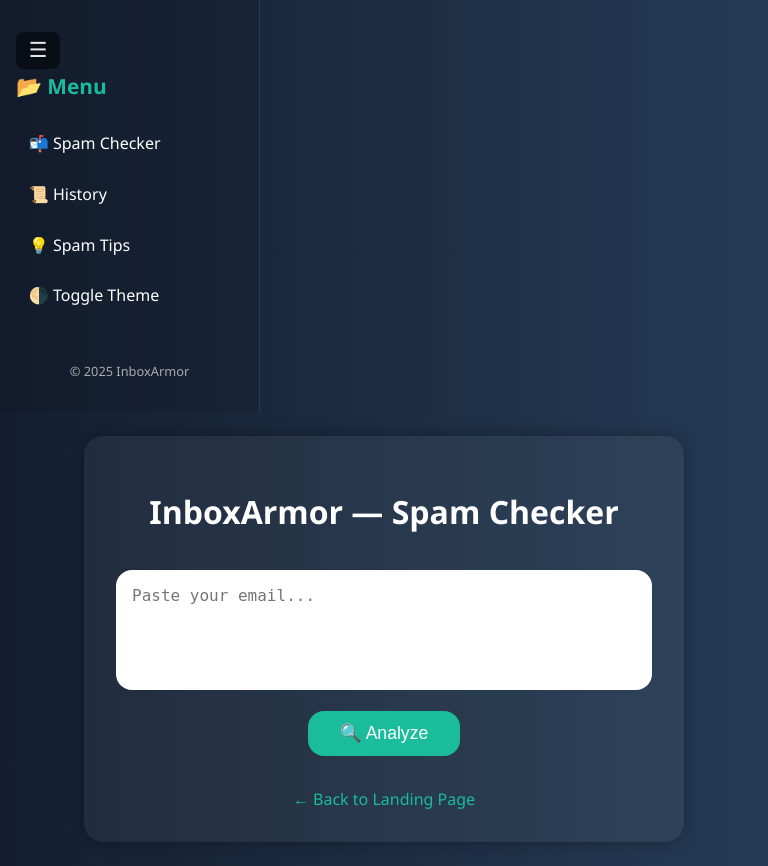
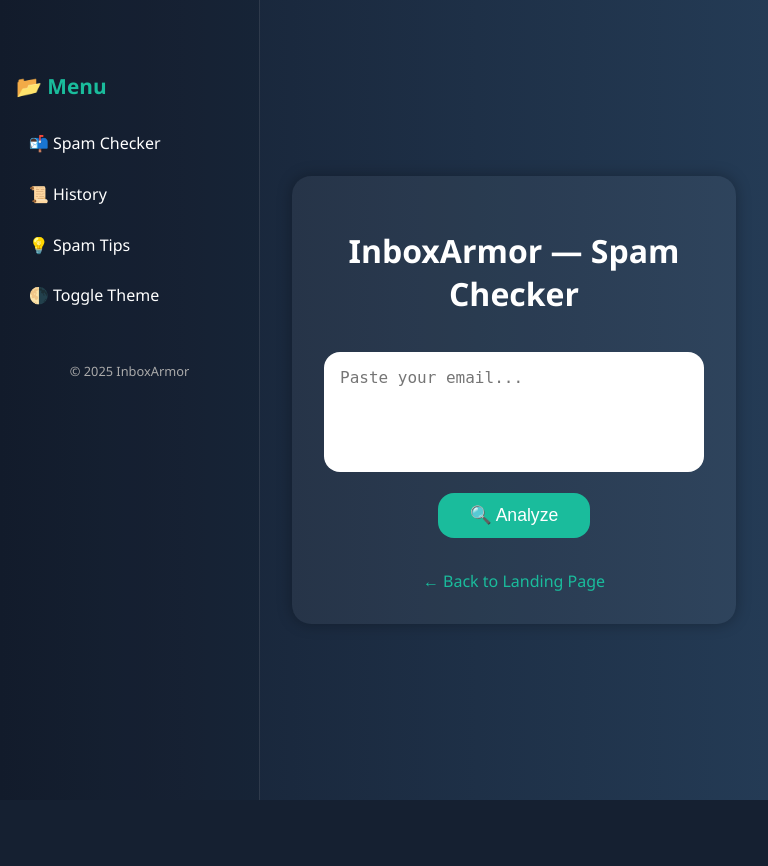
Before and after one commit to basak-anushka13/EmailSpamDetector, a Flask app: page /home in a window 768 px wide. After the commit the page ends 800 px from the top, so only its background shows below. Run offline with Flask 3, Linux system fonts and the light colour scheme; parts of the project's set-up code (start-up, migrations or seed data) failed here and were passed over.

Commit message:
Update home.html

```diff
--- a/templates/home.html
+++ b/templates/home.html
@@ -36,11 +36,11 @@
       left: 0;
       height: 100vh;
       z-index: 1000;
-  transform: translateX(-100%); /* hidden by default */
+      transform: translateX(-100%);
     }
 
     .sidebar.show {
-  transform: translateX(0); /* show when toggled */
+      transform: translateX(0);
     }
 
     .sidebar h2 {
@@ -50,7 +50,6 @@
       margin-top: 2.5rem;
     }
 
-/* Hamburger button */
     .hamburger {
       position: fixed;
       top: 1rem;
@@ -185,35 +184,21 @@
       font-size: 0.95rem;
     }
 
-    @media (max-width: 768px) {
-      body {
-        flex-direction: column;
-      }
-
+    @media (min-width: 768px) {
       .sidebar {
         transform: translateX(0) !important;
         position: relative;
-    height: auto;
       }
 
       .hamburger {
-    display: none;
-  }
-
-      .main {
-        padding: 1.5rem;
-      }
-
-      .toggle-btn {
-        top: 1rem;
-        left: 1rem;
+        display: none !important;
       }
     }
   </style>
 </head>
 <body class="dark">
 
-  <button class="toggle-btn" onclick="toggleSidebar()">☰</button>
+  <button class="toggle-btn hamburger" onclick="toggleSidebar()">☰</button>
 
   <div class="sidebar" id="sidebar">
     <h2>📂 Menu</h2>
@@ -269,7 +254,8 @@
 
   <script>
     function toggleSidebar() {
-      document.getElementById('sidebar').classList.toggle('show');
+      const sidebar = document.getElementById("sidebar");
+      sidebar.classList.toggle("show");
     }
 
     function showSection(id) {
```
Lines whose indentation alone changed are shown as unchanged.
